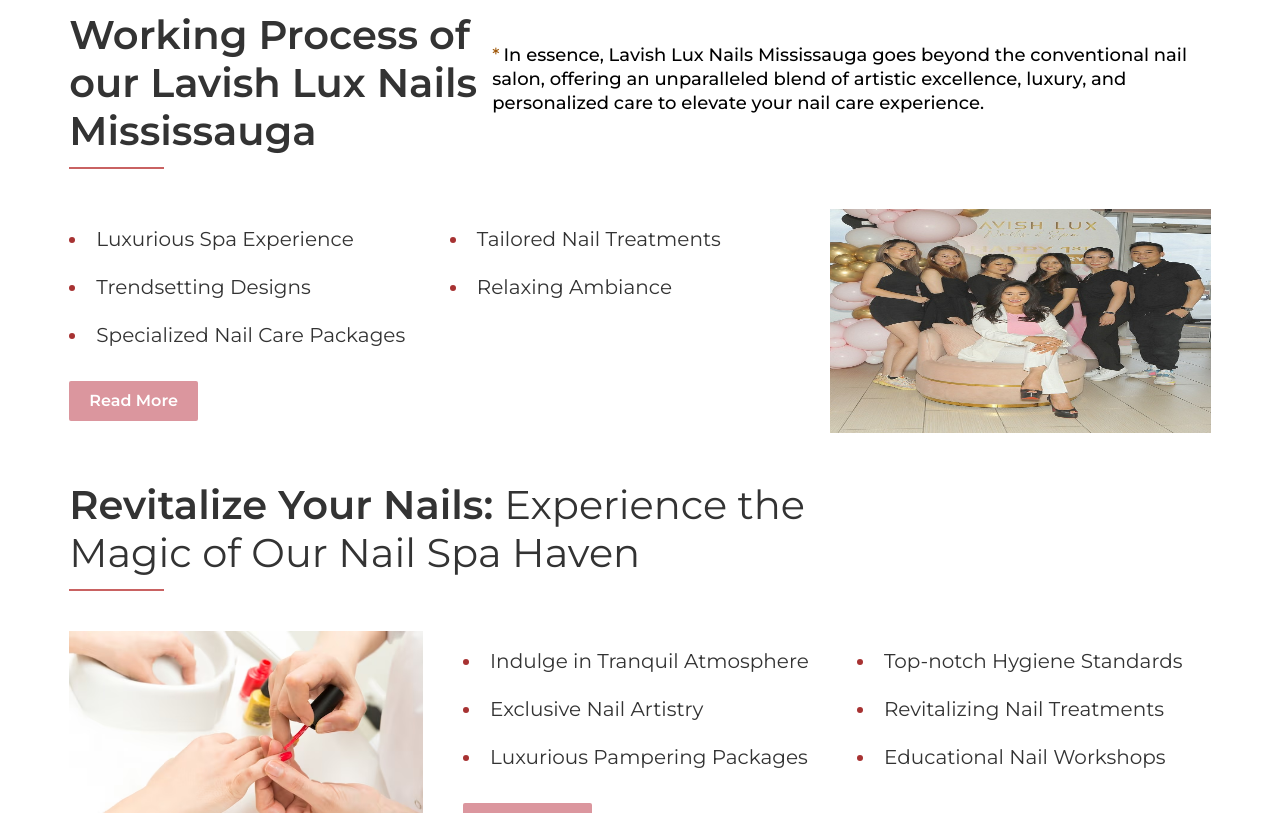
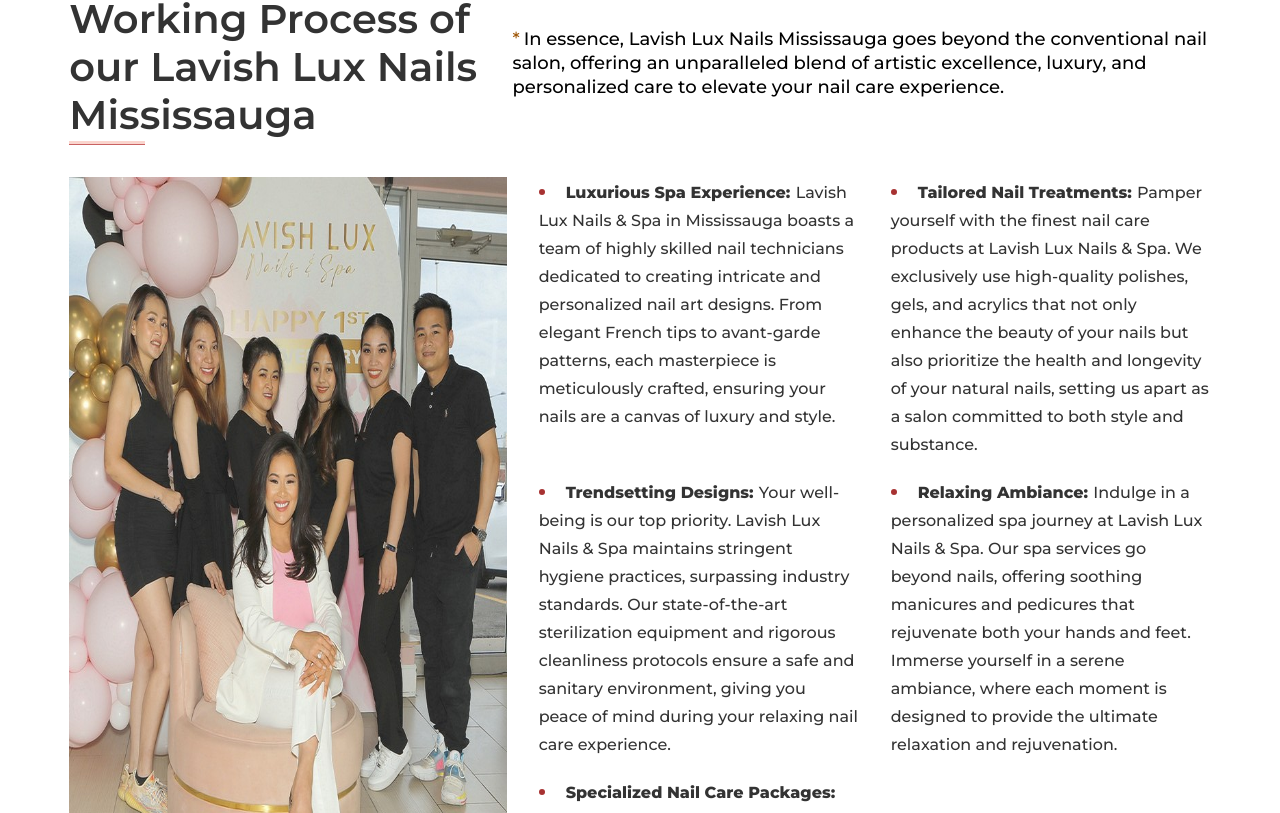
Before and after one commit to csebiplab/lavishluxnailsandspa-client, a Next.js app: page / in a window 1280 px wide. Shown: the part 7907-8720 px from the top of the page. Built offline with nearby package versions, Linux system fonts and the light colour scheme.

Commit message:
:spakles: Done Working process section

```diff
--- a/src/components/__shared_one_time/Home/BenefitsOfGoodNailSalonsSection.tsx
+++ b/src/components/__shared_one_time/Home/BenefitsOfGoodNailSalonsSection.tsx
@@ -66,7 +66,7 @@
   return (
     <div>
       <div className="mx-auto mb-8">
-        <h2 className={`title textPrimary`}>
+        <h2 className={`title textPrimary font-semibold`}>
           Benefits of good nail salons in Mississauga
         </h2>
         <div className="sm-bb" />
--- a/src/components/__shared_one_time/Home/WorkingProcessOfOurLavishLuxNailsSection.tsx
+++ b/src/components/__shared_one_time/Home/WorkingProcessOfOurLavishLuxNailsSection.tsx
@@ -1,14 +1,69 @@
 import Image from "next/image";
 import LavishWorkingProcess from "@/assets/images/lavish-working-process.jpg";
+
+let listContents = [
+  {
+    id: 1,
+    listTitle: "Luxurious Spa Experience:",
+    listDetails: `Lavish Lux Nails & Spa in Mississauga boasts a team of highly
+    skilled nail technicians dedicated to creating intricate and
+    personalized nail art designs. From elegant French tips to
+    avant-garde patterns, each masterpiece is meticulously
+    crafted, ensuring your nails are a canvas of luxury and style.`,
+  },
+  {
+    id: 2,
+    listTitle: "Tailored Nail Treatments:",
+    listDetails: `Pamper yourself with the finest nail care products at Lavish
+    Lux Nails & Spa. We exclusively use high-quality polishes,
+    gels, and acrylics that not only enhance the beauty of your
+    nails but also prioritize the health and longevity of your
+    natural nails, setting us apart as a salon committed to both
+    style and substance.`,
+  },
+  {
+    id: 3,
+    listTitle: "Trendsetting Designs:",
+    listDetails: `Your well-being is our top priority. Lavish Lux Nails & Spa
+    maintains stringent hygiene practices, surpassing industry
+    standards. Our state-of-the-art sterilization equipment and
+    rigorous cleanliness protocols ensure a safe and sanitary
+    environment, giving you peace of mind during your relaxing
+    nail care experience.`,
+  },
+  {
+    id: 4,
+    listTitle: "Relaxing Ambiance:",
+    listDetails: `Indulge in a personalized spa journey at Lavish Lux Nails &
+    Spa. Our spa services go beyond nails, offering soothing
+    manicures and pedicures that rejuvenate both your hands and
+    feet. Immerse yourself in a serene ambiance, where each moment
+    is designed to provide the ultimate relaxation and
+    rejuvenation.`,
+  },
+  {
+    id: 5,
+    listTitle: "Specialized Nail Care Packages:",
+    listDetails: `Entrust your nails to the expertise of our skilled technicians
+    who stay abreast of the latest trends and techniques in the
+    nail care industry. From classic styles to cutting-edge
+    designs, our team's proficiency ensures that you leave Lavish
+    Lux Nails & Spa with nails that are not only on-trend but also
+    a testament to unparalleled craftsmanship.`,
+  },
+];
 
 const WorkingProcessOfOurLavishLuxNailsSection = () => {
   return (
     <div className="flex justify-center">
       <div className="w-full">
-        <div className="mt-4 flex">
-          <h2 className={`title textPrimary font-semibold`}>
-            Working Process of our Lavish Lux Nails Mississauga
-          </h2>
+        <div className="flex flex-col md:flex-row gap-y-3 gap-x-8">
+          <div className="mx-auto mb-8">
+            <h2 className={`title textPrimary font-semibold`}>
+              Working Process of our Lavish Lux Nails Mississauga
+            </h2>
+            <div className="sm-bb" />
+          </div>
           <p className="text-base mt-8">
             <span className="text-yellow-600 mr-1">*</span>
             In essence, Lavish Lux Nails Mississauga goes beyond the
@@ -18,29 +73,28 @@
           </p>
         </div>
 
-        <div className="w-1/12 border-b-2 borderClr primaryBgColor mt-3" />
-        <div className="grid grid-cols-1 md:grid-cols-3 justify-between gap-y-4 mt-10">
-          <div className="col-span-2">
-            <ul className="marker:text-red-700 list-inside list-disc mt-4 grid grid-cols-2 gap-y-5 text-xl w-full textPrimary">
-              <li>Luxurious Spa Experience </li>
-              <li>Tailored Nail Treatments </li>
-              <li>Trendsetting Designs </li>
-              <li>Relaxing Ambiance </li>
-              <li>Specialized Nail Care Packages</li>
+        <div className="grid grid-cols-1 md:grid-cols-5 justify-between gap-x-8 gap-y-4">
+          <div className="order-2 w-full md:col-span-3">
+            <ul className="list-inside list-disc grid grid-cols-1 md:grid-cols-2 gap-x-8 gap-y-5 text-xl w-full textPrimary">
+              {listContents.map((list) => (
+                <li key={list.id}>
+                  <span className="font-extrabold text-base">
+                    {list.listTitle}
+                  </span>{" "}
+                  <span className="text-base font-medium">
+                    {list.listDetails}
+                  </span>
+                </li>
+              ))}
             </ul>
-            <button
-              className={`px-5 py-2 rounded-sm bgBtn textSecondary mx-auto mt-8 font-semibold`}
-            >
-              Read More
-            </button>
           </div>
-          <div className="w-full">
+          <div className="order-1 w-full col-span-2">
             <Image
-              src={LavishWorkingProcess}
+             src={LavishWorkingProcess}
               alt="lavish picture"
               width={500}
-              height={300}
-              className="h-56 w-full"
+              height={900}
+              className="min-h-screen w-full"
             />
           </div>
         </div>
```
Also changed, not shown: src/components/__shared_one_time/Home/HighQualityNailsSection.tsx (+0 -68 lines).
